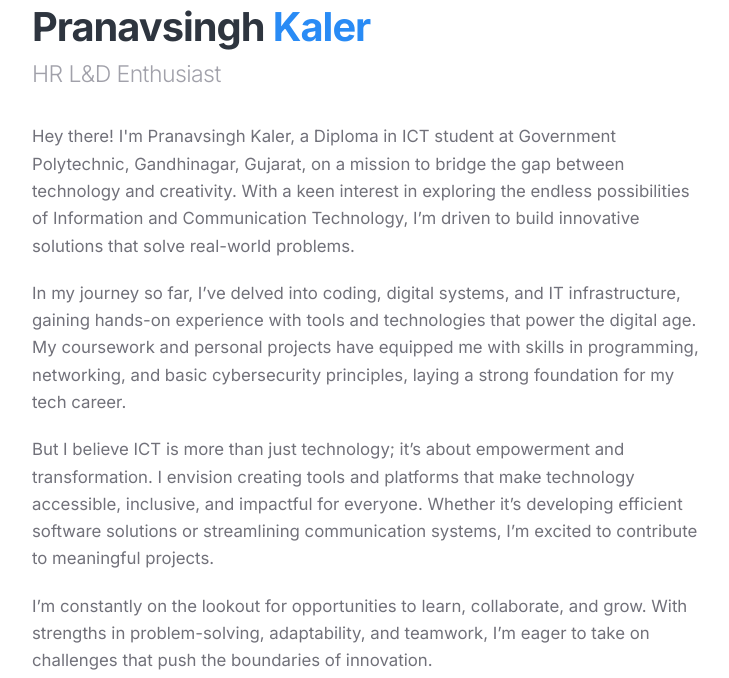
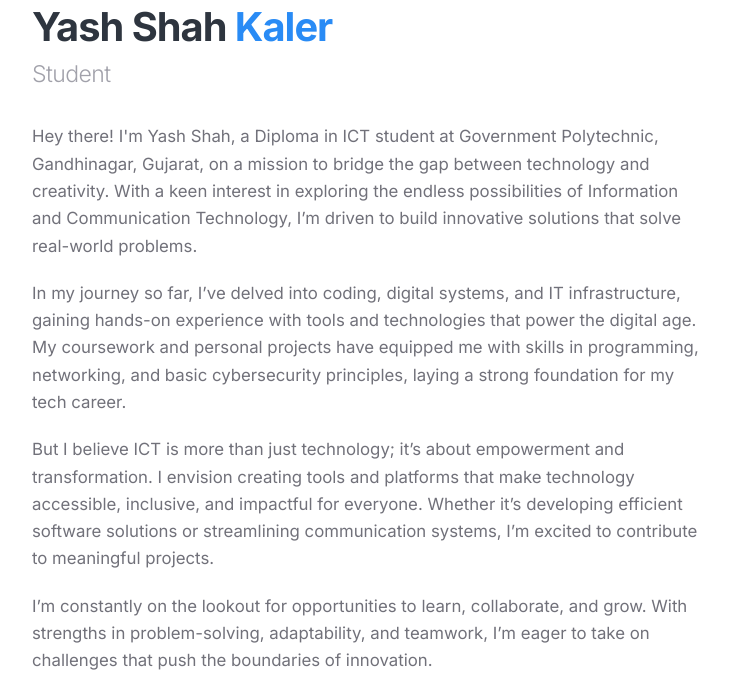
Before and after one commit to MrYashShah/Myproject, a plain HTML site: page index.html in a window 1280 px wide. Shown: the part 156-834 px from the top of the page, without its empty margins (272-1001 px from the left). Drawn offline with nearby package versions, Linux system fonts and the light colour scheme; no server answers; a web font is replaced by a local one.

Commit message:
Update index.html

```diff
--- a/index.html
+++ b/index.html
@@ -7,16 +7,16 @@
             content="width=device-width, initial-scale=1, shrink-to-fit=no"
         />
         <meta name="description" content="Yash Shah">
-        <meta name="keywords" content="Pranavsingh Kaler, ">
-        <meta name="author" content="Pranavsingh Kaler">
-        <meta property="og:title" content="Pranavsingh Kaler">
-        <meta property="og:description" content="Pranavsingh Kaler is an MBA-HRM student on a mission to revolutionize HR, blending practical education, self-learning, and community empowerment">
+        <meta name="keywords" content="Yash Shah, ">
+        <meta name="author" content="Yash Shah">
+        <meta property="og:title" content="Yash Shah">
+        <meta property="og:description" content="Yash Shah is an MBA-HRM student on a mission to revolutionize HR, blending practical education, self-learning, and community empowerment">
         <meta property="og:image" content="/images/me.jpg">
         <meta property="og:url" content="#">
         <meta property="og:type" content="website">
         <link rel="canonical" href="#" />
         <meta name="robots" content="index, follow" />
-        <title>Pranavsingh Kaler</title>
+        <title>Yash Shah</title>
         <link rel="stylesheet" type="text/css" href="skeleton.css" />
         <link rel="stylesheet" type="text/css" href="normalize.css" />
         <link rel="stylesheet" type="text/css" href="style.css" />
@@ -57,15 +57,15 @@
     height="0" width="0" style="display:none;visibility:hidden"></iframe></noscript>
     <!-- End Google Tag Manager (noscript) -->
         <div id="landing">
-            <!--<description> Pranavsingh Kaler </description>-->
+            <!--<description> Yash Shah </description>-->
             <div id="me">
                 <img src="images/Pranavsingh-Kaler.jpg" alt="Picture of Pranavsingh Kaler" />
             </div>
             <div id="text">
-                <h1 class="p1">Pranavsingh<span id="blue"> Kaler</span></h1>
-                <h2 class="p2">HR L&D Enthusiast</h2>
+                <h1 class="p1">Yash Shah<span id="blue"> Kaler</span></h1>
+                <h2 class="p2">Student</h2>
                 <p>
-                    Hey there! I'm Pranavsingh Kaler, a Diploma in ICT student at Government Polytechnic, Gandhinagar, Gujarat, on a mission to bridge the gap between technology and creativity. With a keen interest in exploring the endless possibilities of Information and Communication Technology, I’m driven to build innovative solutions that solve real-world problems.
+                    Hey there! I'm Yash Shah, a Diploma in ICT student at Government Polytechnic, Gandhinagar, Gujarat, on a mission to bridge the gap between technology and creativity. With a keen interest in exploring the endless possibilities of Information and Communication Technology, I’m driven to build innovative solutions that solve real-world problems.
                 </p>
                 <p>
                     In my journey so far, I’ve delved into coding, digital systems, and IT infrastructure, gaining hands-on experience with tools and technologies that power the digital age. My coursework and personal projects have equipped me with skills in programming, networking, and basic cybersecurity principles, laying a strong foundation for my tech career.
```
